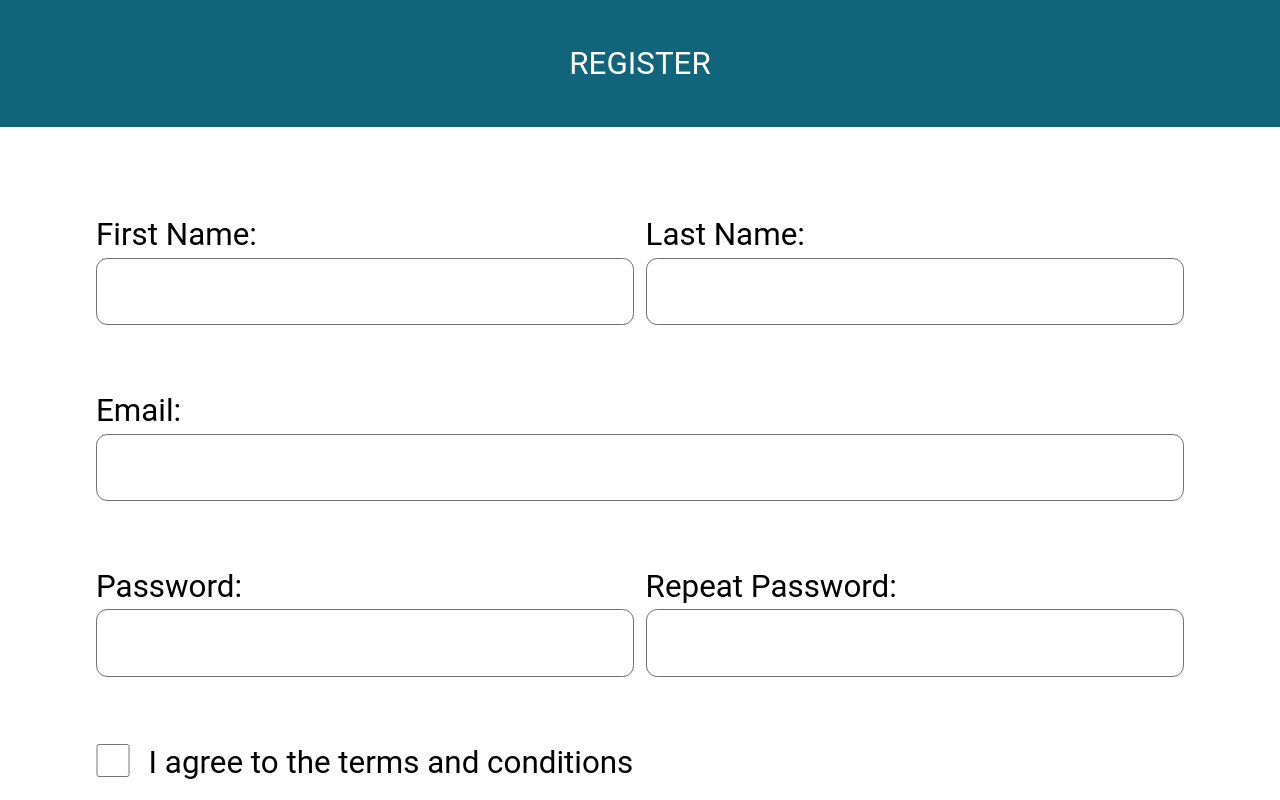
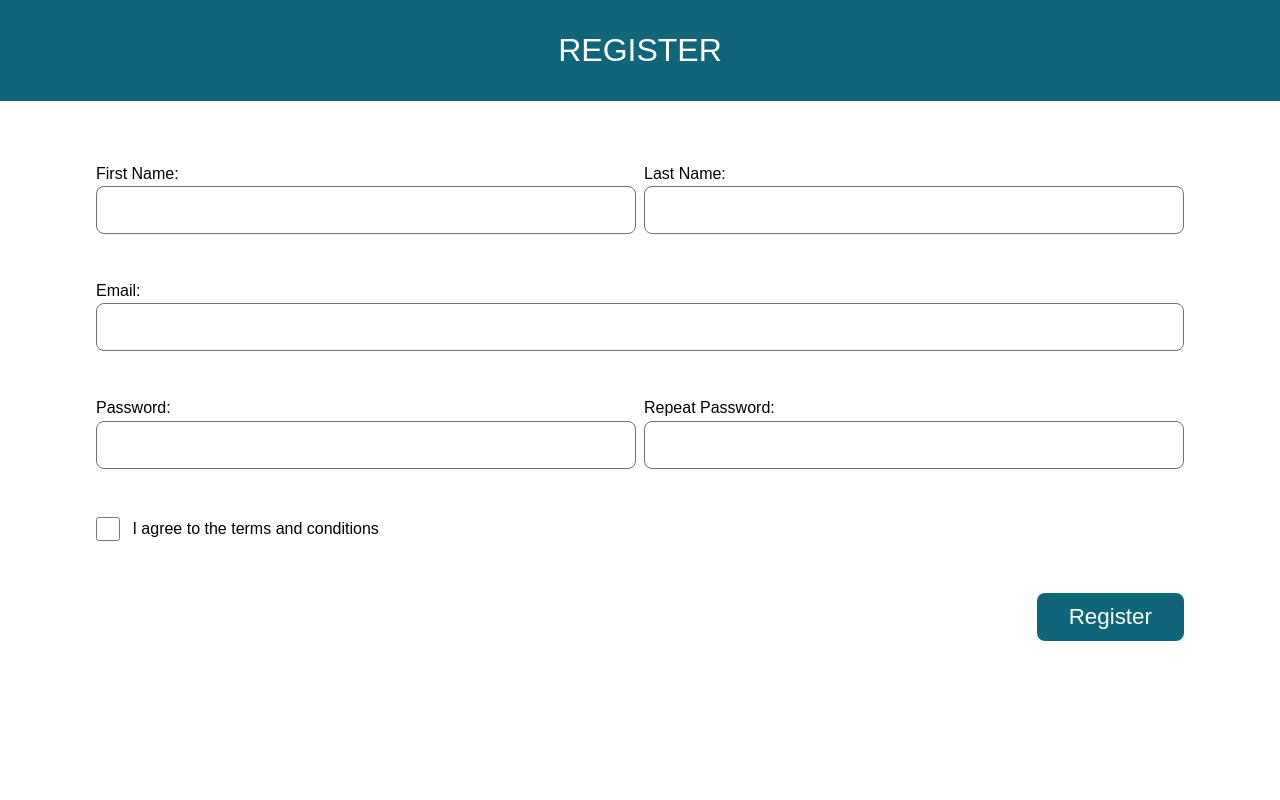
Before and after one commit to Fredrik-Nystrand/FEU21, a plain HTML site: page Övning-01/index.html in a window 1280 px wide. Shown: the top 800 px of the page. Drawn offline with Linux system fonts and the light colour scheme.

Commit message:
lite ändringar

```diff
--- a/Övning-01/index.html
+++ b/Övning-01/index.html
@@ -2,10 +2,10 @@
 <html lang="en">
 
 <head>
-    <link rel="stylesheet" href="style.css">
-    <meta charset="UTF-8">
-    <meta http-equiv="X-UA-Compatible" content="IE=edge">
-    <meta name="viewport" content="width=device-width, initial-scale=1.0">
+    <link rel="stylesheet" href="style.css" />
+    <meta charset="UTF-8" />
+    <meta http-equiv="X-UA-Compatible" content="IE=edge" />
+    <meta name="viewport" content="width=device-width, initial-scale=1.0" />
     <title>Register</title>
 </head>
 
@@ -18,33 +18,34 @@
             <div class="input-row">
                 <div class="input-item">
                     <label for="form_firstname">First Name:</label>
-                    <input id="form_firstname" type="text">
+                    <input id="form_firstname" type="text" />
                 </div>
                 <div class="input-item">
                     <label for="form_lastname">Last Name:</label>
-                    <input id="form_lastname" type="text">
+                    <input id="form_lastname" type="text" />
                 </div>
             </div>
             <div class="input-row">
                 <div class="input-item">
                     <label for="form_email">Email:</label>
-                    <input id="form_email" type="email">
+                    <input id="form_email" type="email" />
                 </div>
             </div>
             <div class="input-row">
                 <div class="input-item">
                     <label for="form_password">Password:</label>
-                    <input id="form_password" type="password">
+                    <input id="form_password" type="password" />
                 </div>
                 <div class="input-item">
                     <label for="form_r_password">Repeat Password:</label>
-                    <input id="form_r_password" type="password">
+                    <input id="form_r_password" type="password" />
                 </div>
             </div>
             <div class="input-row">
                 <div class="input-item">
-                    <input id="form_accept" type="checkbox">
-                    <label class="label_inline" for="form_accept">I agree to the terms and conditions</label>
+                    <input id="form_accept" type="checkbox" />
+                    <label class="label_inline" for="form_accept">I agree to the terms and conditions</label
+            >
           </div>
         </div>
         <div class="input-row">
@@ -54,7 +55,5 @@
         </div>
       </form>
     </div>
-
   </body>
-
 </html>
--- a/Övning-01/style.css
+++ b/Övning-01/style.css
@@ -1,3 +1,10 @@
+:root {
+    --clr-primary: #10657b;
+    --clr-secondary-light: #189abb;
+    --clr-secondary-dark: #08333d;
+    --clr-gray-300: #707070;
+}
+
 * {
     margin: 0;
     padding: 0;
@@ -6,30 +13,30 @@
 
 body,
 html {
-    font-family: Roboto;
-    font-size: 1.4rem;
+    font-family: Arial;
+    font-size: 1rem;
 }
 
 header {
     text-align: center;
     text-transform: uppercase;
-    background-color: #10657b;
+    background-color: var(--clr-primary);
     color: white;
+    padding: 2rem;
 }
 
 header h1 {
-    padding: 2rem;
-    font-size: 1.4rem;
+    font-size: 2rem;
     font-weight: 400;
 }
 
 .container {
     width: 85%;
-    margin: 4rem auto;
+    margin: auto;
 }
 
 form {
-    margin: auto;
+    margin-top: 4rem;
 }
 
 .input-row {
@@ -55,11 +62,11 @@ form {
     width: 100%;
     height: 3rem;
     border-radius: 0.5rem;
-    border: 1px solid #707070;
+    border: 1px solid var(--clr-gray-300);
     padding: 1rem;
 }
 
-.input-item #form_accept {
+.input-item input[type="checkbox"] {
     width: 1.5rem;
     height: 1.5rem;
     margin-right: 0.5rem;
@@ -69,13 +76,14 @@ form {
 .input-item .label_inline {
     display: inline;
     vertical-align: top;
+    line-height: 1.5rem;
 }
 
 .input-item button {
     margin-left: auto;
     display: block;
-    padding: .7rem 2rem;
-    background-color: #10657b;
+    padding: 0.7rem 2rem;
+    background-color: var(--clr-primary);
     color: white;
     border: none;
     border-radius: 0.5rem;
@@ -83,16 +91,16 @@ form {
 }
 
 .input-item button:hover {
-    background-color: #08333d;
+    background-color: var(--clr-secondary-dark);
     color: white;
 }
 
 .input-item button:active {
-    background-color: #189abb;
+    background-color: var(--clr-secondary-light);
     color: white;
 }
 
-@media (max-width:768px) {
+@media (max-width: 768px) {
     .input-row {
         flex-direction: column;
         margin: 0;
```
Lines whose indentation alone changed are shown as unchanged.
